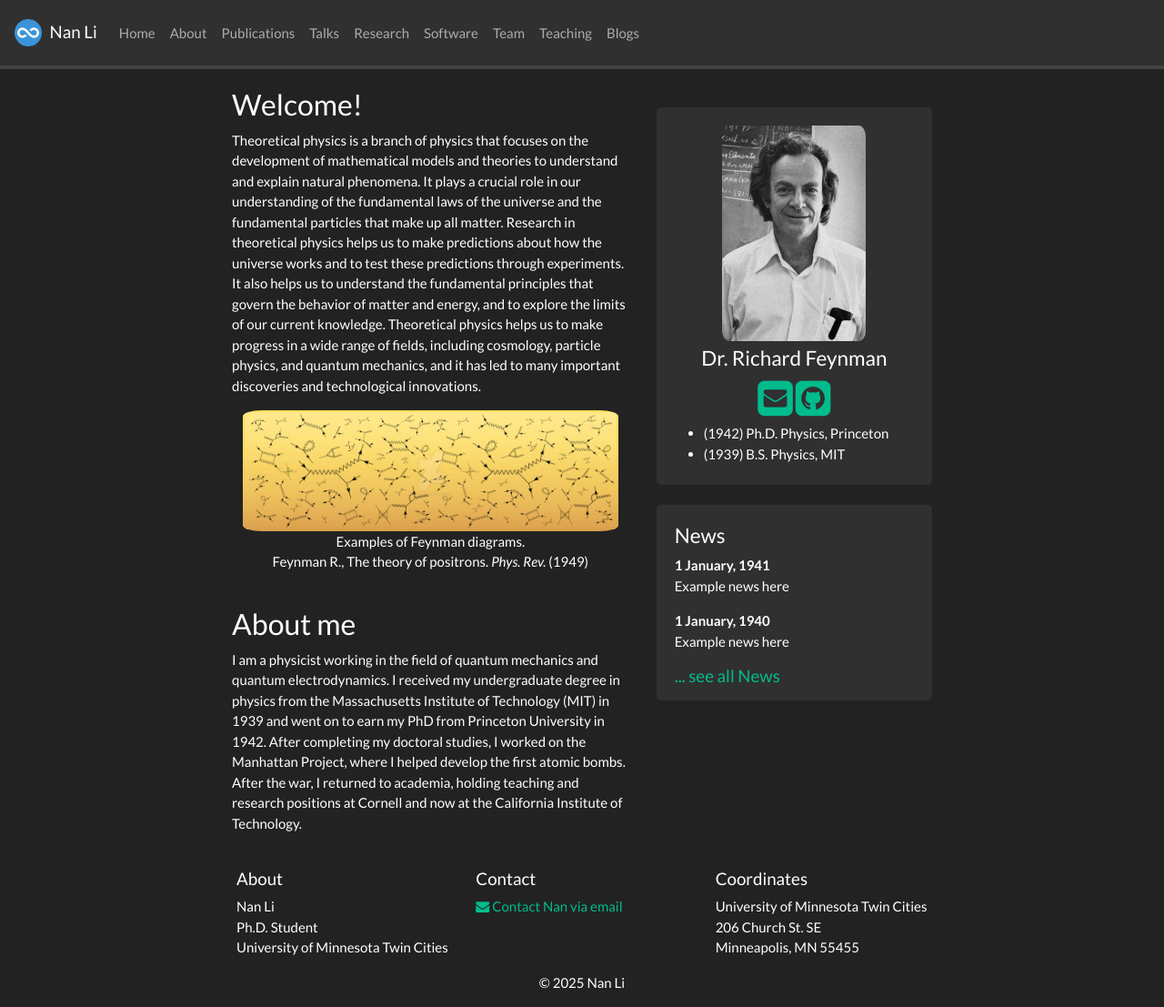
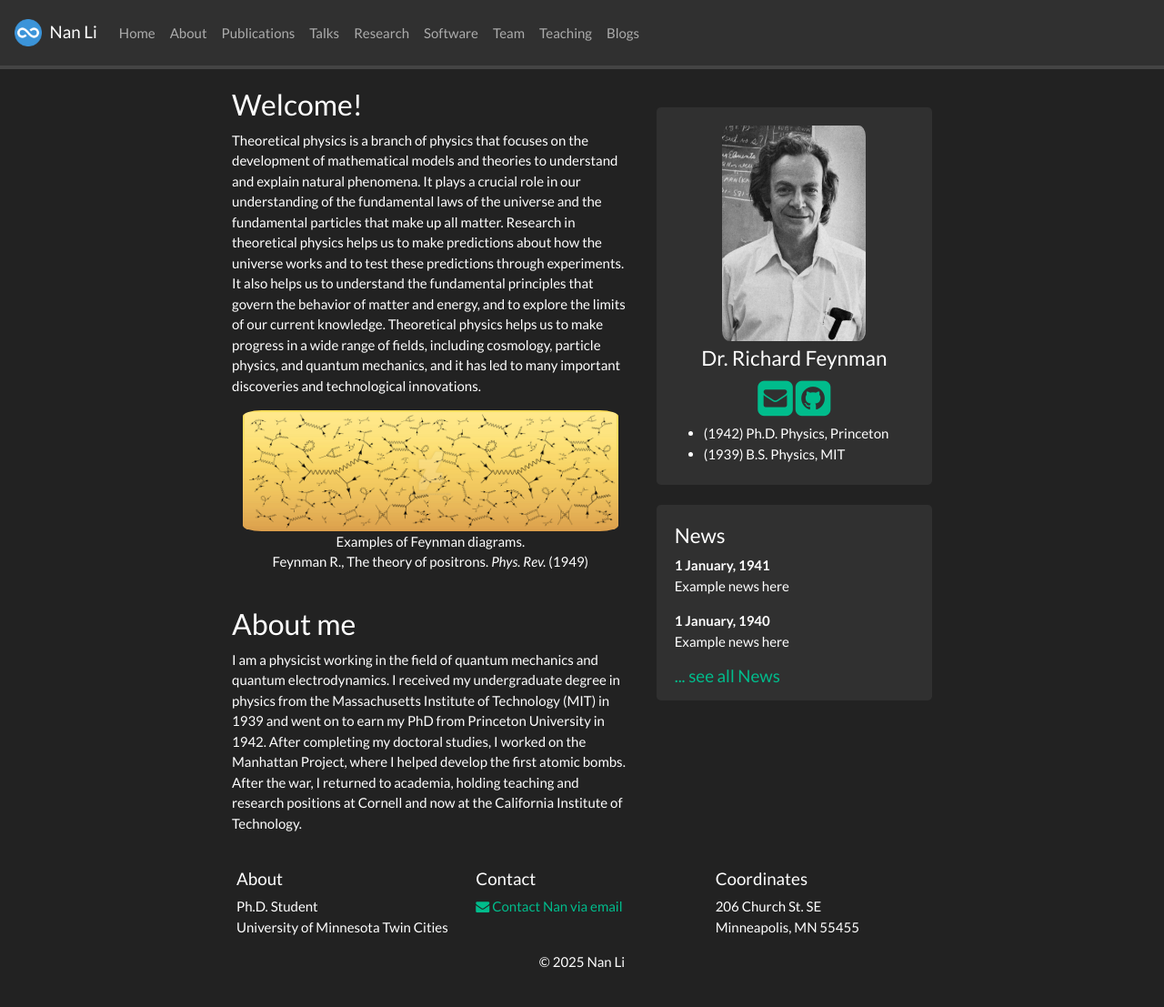
Before and after one commit to eigennan/eigennan.github.io, a Jekyll site: the page built from _pages/home.md, in a window 1280 px wide and 1107 px high. Shown: the whole window at 91% size. Built offline with Jekyll 4.4.1, drawn with Linux system fonts in a browser that asks for light colours; nearby versions of some CDN libraries; a style sheet for code colours, icons or effects is not loaded.

Commit message:
Update _config.yml

```diff
--- a/_config.yml
+++ b/_config.yml
@@ -12,12 +12,12 @@
 
 # Footer info
 affiliation: >
-  Nan Li<br/>
+  <!--Nan Li<br/>-->
   Ph.D. Student<br/>
   University of Minnesota Twin Cities
 
 location: >
-  University of Minnesota Twin Cities<br/>
+  <!--University of Minnesota Twin Cities<br/>-->
   206 Church St. SE<br/>
   Minneapolis, MN 55455
 
```
